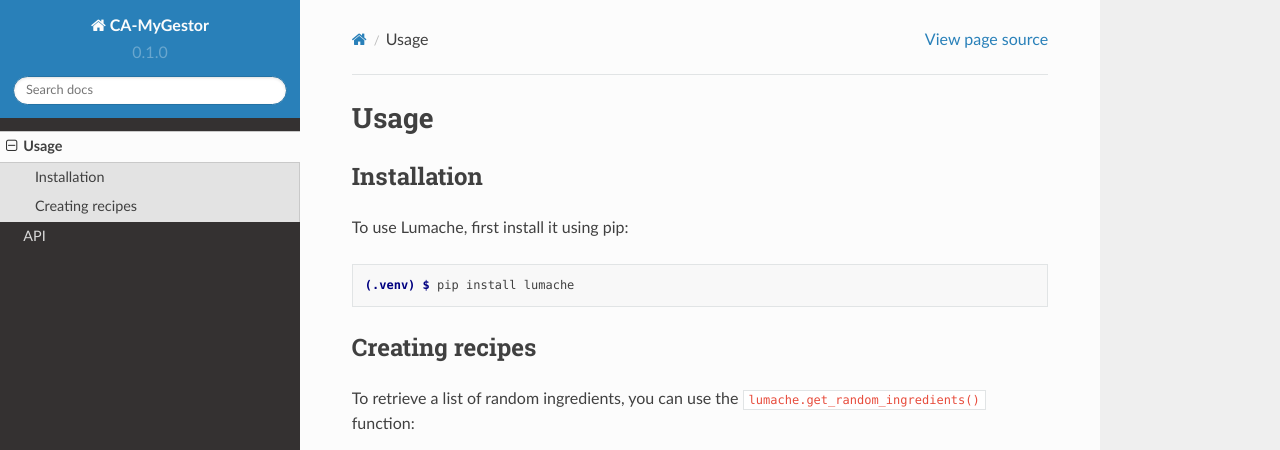
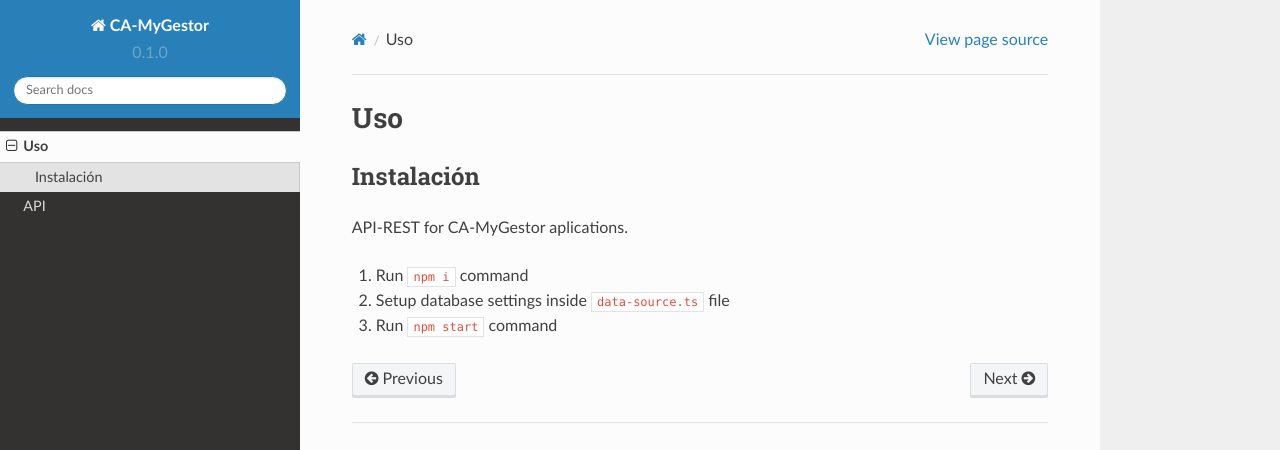
Before and after one commit to randy930529/api-rest-dj, a Sphinx documentation site: the page built from docs/source/usage.rst, in a window 1280 px wide and 1095 px high. Shown: the top 450 px of the window. Built offline with Sphinx 7.4.7 and the Read the Docs theme 2.0.0, drawn with Linux system fonts in a browser that asks for light colours; some of the changed text lies outside the part shown.

Commit message:
update documentation

```diff
--- a/docs/source/index.rst
+++ b/docs/source/index.rst
@@ -1,7 +1,7 @@
 ¡Bienvenido a la documentación de la API DJ!
 ===================================
 
-[**API-REST-DJ**](/latest/) es un api de Express para TCP y tenedores de libro que gestiona los ingresos y gastos, también guardará toda la información por usuario y controlará el uso a través de licencias de uso ofreciendo una API *simple* y *intuctiva*.
+`**API-REST-DJ** <https://api-rest-dj.readthedocs.io/es/latest/>`_ es un api de Express para TCP y tenedores de libro que gestionan los ingresos y gastos, también guardará toda la información por usuario y controlará el uso a través de licencias de uso ofreciendo una API *simple* y *intuctiva*.
 
 Consulte la sección :doc:`usage` para obtener más información, incluido cómo :ref:`installation` el proyecto.
 
--- a/docs/source/usage.rst
+++ b/docs/source/usage.rst
@@ -1,33 +1,39 @@
-Usage
+Uso
 =====
 
 .. _installation:
 
-Installation
+Instalación
 ------------
 
-To use Lumache, first install it using pip:
+API-REST for CA-MyGestor aplications.
 
-.. code-block:: console
+1. Run ``npm i`` command
+2. Setup database settings inside ``data-source.ts`` file
+3. Run ``npm start`` command
 
-   (.venv) $ pip install lumache
+.. Steps to run this project:
 
-Creating recipes
-----------------
+.. .. code-block:: console
 
-To retrieve a list of random ingredients,
-you can use the ``lumache.get_random_ingredients()`` function:
+..    (.venv) $ pip install lumache
 
-.. autofunction:: lumache.get_random_ingredients
+.. Creating recipes
+.. ----------------
 
-The ``kind`` parameter should be either ``"meat"``, ``"fish"``,
-or ``"veggies"``. Otherwise, :py:func:`lumache.get_random_ingredients`
-will raise an exception.
+.. To retrieve a list of random ingredients,
+.. you can use the ``lumache.get_random_ingredients()`` function:
 
-.. autoexception:: lumache.InvalidKindError
+.. .. autofunction:: lumache.get_random_ingredients
 
-For example:
+.. The ``kind`` parameter should be either ``"meat"``, ``"fish"``,
+.. or ``"veggies"``. Otherwise, :py:func:`lumache.get_random_ingredients`
+.. will raise an exception.
 
->>> import lumache
->>> lumache.get_random_ingredients()
-['shells', 'gorgonzola', 'parsley']
+.. .. autoexception:: lumache.InvalidKindError
+
+.. For example:
+
+.. >>> import lumache
+.. >>> lumache.get_random_ingredients()
+.. ['shells', 'gorgonzola', 'parsley']
```
Also changed, not shown: README.rst (deleted, +0 -9 lines).
